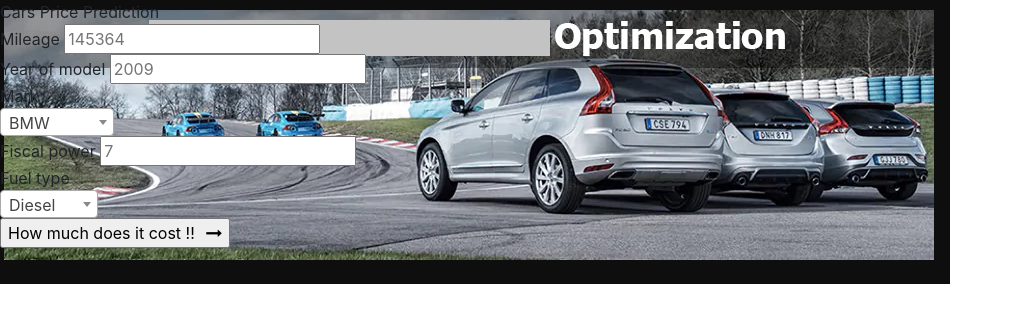
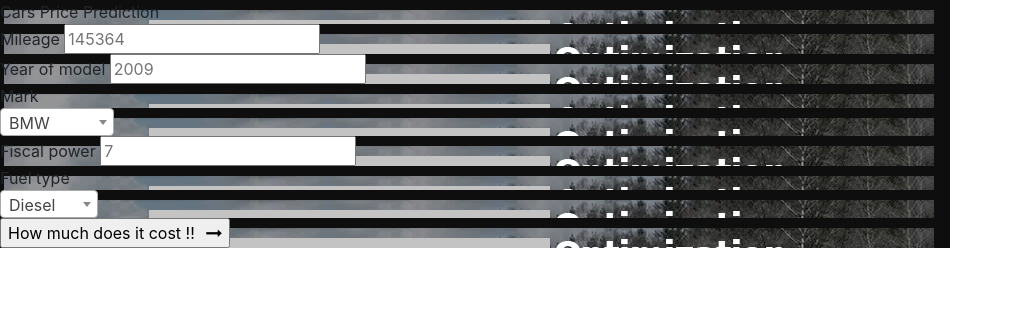
Before and after one commit to S-n-ramadevi/Carpriceprediction, a Flask app: page / in a window 1280 px wide. Shown: the top 323 px of the page, without its empty margins (0-1013 px from the left). Run offline with Flask 2, Linux system fonts and the light colour scheme; parts of the project's set-up code (start-up, migrations or seed data) failed here and were passed over; some libraries are stand-ins or nearby versions.

Commit message:
Update index.html

```diff
--- a/templates/index.html
+++ b/templates/index.html
@@ -3,7 +3,7 @@
 <head>
 	<title>Cars Price Predictor</title>
         <style>
-        body{
+        div{
              background-image:url("opt.png");
              background-repeat: no-repeat;
              }
```
